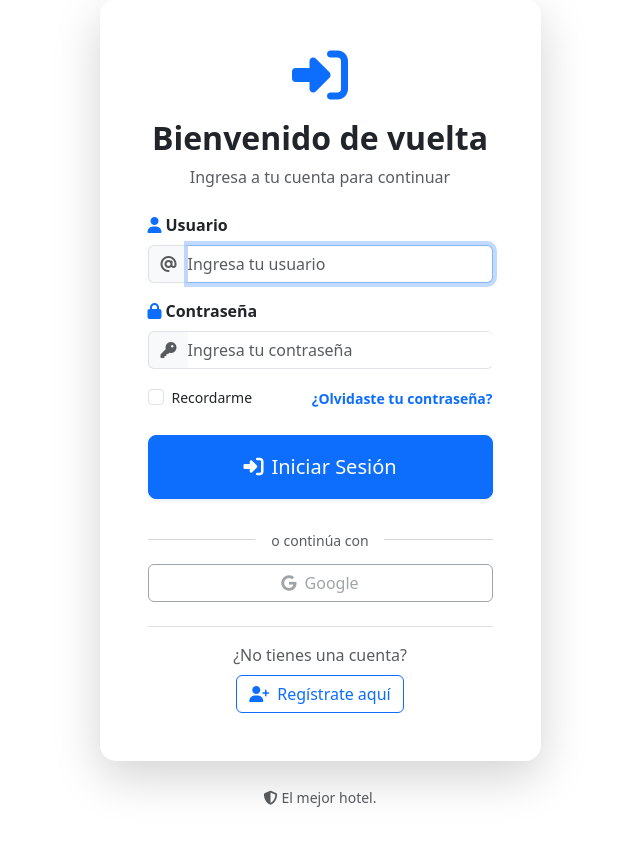
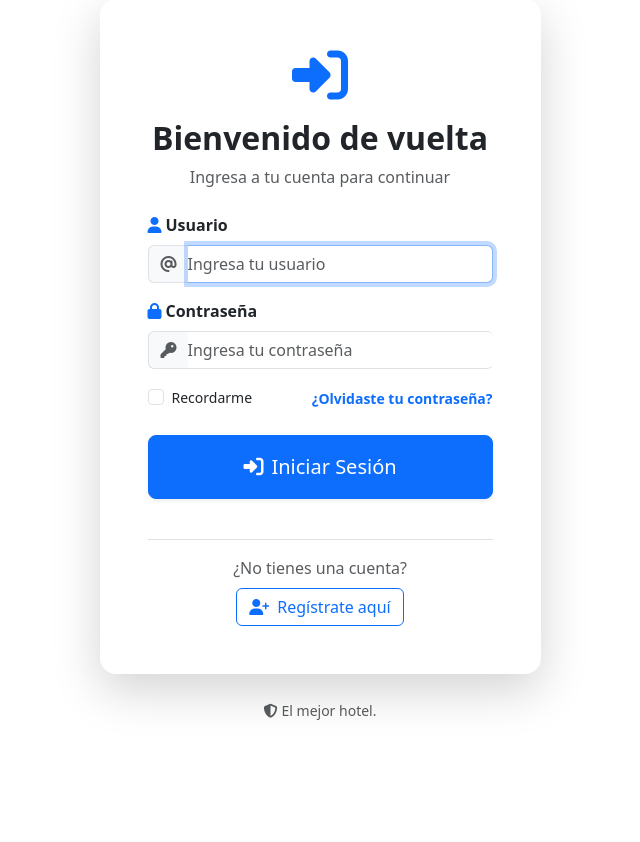
Before and after one commit to FranciscoVza/gestorHotel, a Django app: page /accounts/login/ in a window 1280 px wide. Shown: the part 129-971 px from the top of the page, without its empty margins (320-960 px from the left). Run offline with Django 5.2, Linux system fonts and the light colour scheme; some libraries are stand-ins or nearby versions.

Commit message:
se hicieron cambios en el login y registro

```diff
--- a/hotel/templates/registration/login.html
+++ b/hotel/templates/registration/login.html
@@ -101,20 +101,6 @@
                             <i class="fas fa-sign-in-alt me-2"></i>Iniciar Sesión
                         </button>
 
-                        <!-- Divider -->
-                        <div class="position-relative my-4">
-                            <hr class="text-muted">
-                            <span class="position-absolute top-50 start-50 translate-middle bg-white px-3 text-muted small">
-                                o continúa con
-                            </span>
-                        </div>
-
-                        <!-- Botones sociales (opcional) -->
-                        <div class="d-grid gap-2">
-                            <button type="button" class="btn btn-outline-secondary" disabled>
-                                <i class="fab fa-google me-2"></i>Google
-                            </button>
-                        </div>
                     </form>
 
                     <!-- Footer del card -->
```
Also changed, not shown: hotel/templates/registration/registrarse.html (+0 -9 lines).
